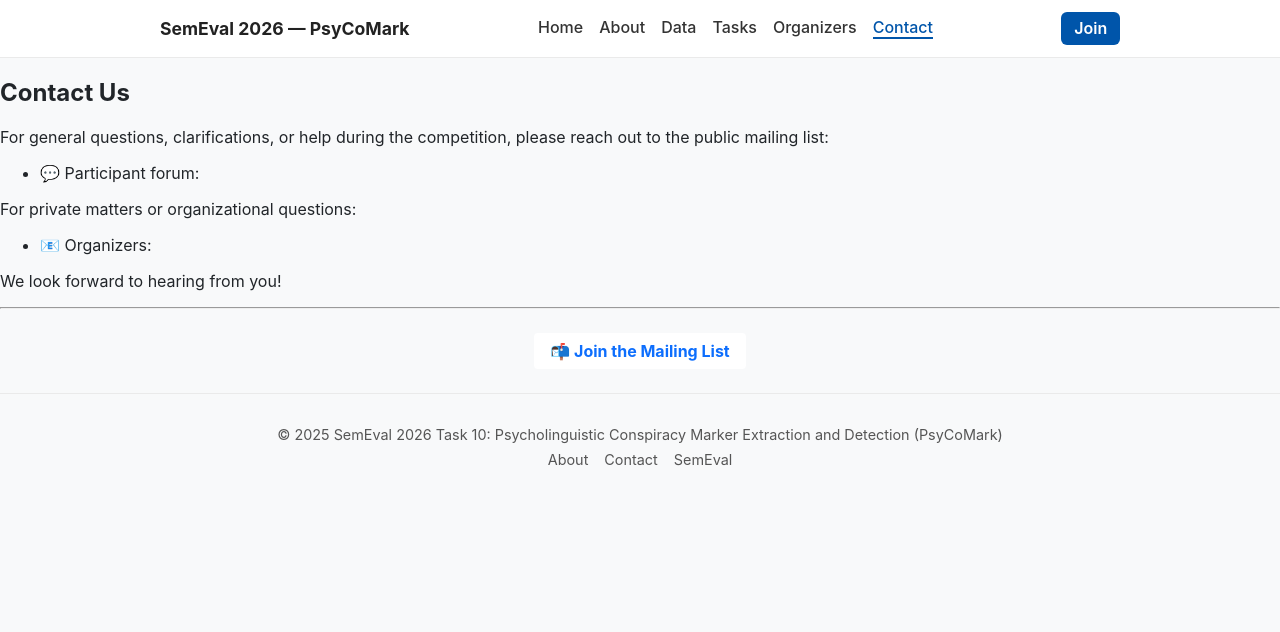
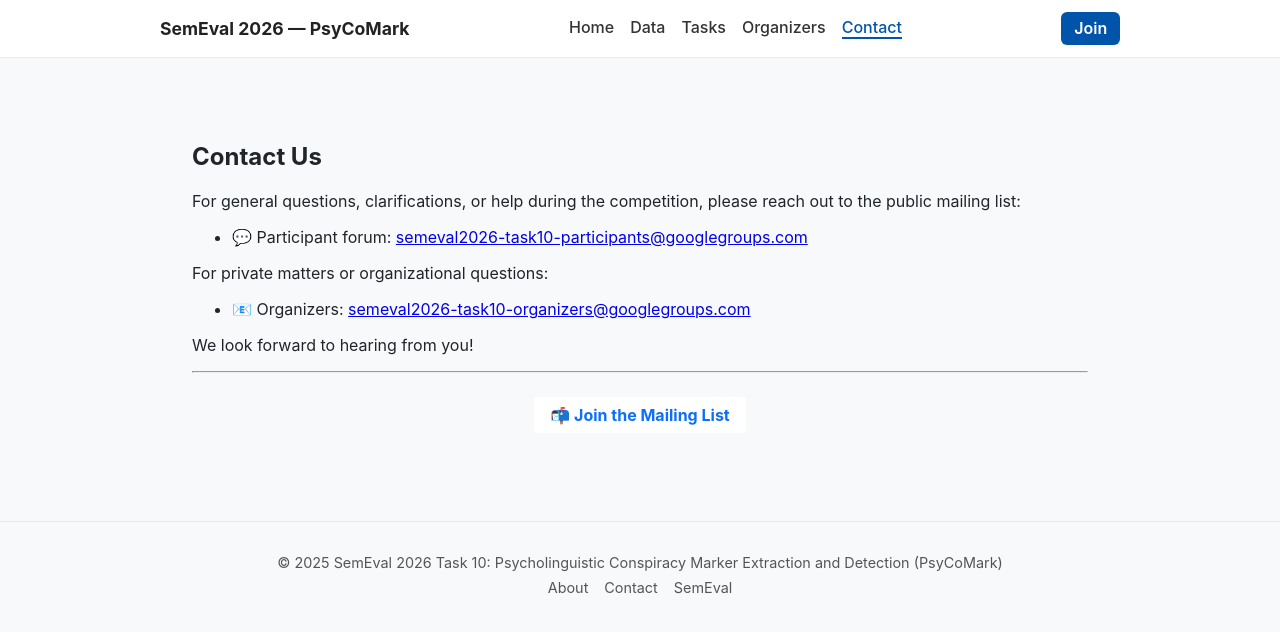
Before and after one commit to hide-ous/semeval2026-psycomark, an Angular app in the folder semeval-psycomark/: page /contact in a window 1280 px wide. Shown: the top 632 px of the page. Built offline with nearby package versions, Linux system fonts and the light colour scheme.

Commit message:
* working ng port

```diff
--- a/semeval-psycomark/src/app/features/contact/contact.html
+++ b/semeval-psycomark/src/app/features/contact/contact.html
@@ -1,11 +1,13 @@
 <main>
   <h2>Contact Us</h2>
+
   <p>
     For general questions, clarifications, or help during the competition, please reach out to the public mailing list:
   </p>
   <ul>
     <li>
-      💬 Participant forum: <span id="participant-email"></span>
+      💬 Participant forum:
+      <a [href]="'mailto:' + participantEmail">{{ participantEmail }}</a>
     </li>
   </ul>
 
@@ -14,27 +16,24 @@
   </p>
   <ul>
     <li>
-      📧 Organizers: <span id="organizer-email"></span>
+      📧 Organizers:
+      <a [href]="'mailto:' + organizerEmail">{{ organizerEmail }}</a>
     </li>
   </ul>
-
-  <script>
-    const at = "&#64;";
-    const dot = "&#46;";
-    const participant = "semeval2026-task10-participants" + at + "googlegroups" + dot + "com";
-    const organizer = "semeval2026-task10-organizers" + at + "googlegroups" + dot + "com";
-
-    document.getElementById("participant-email").innerHTML = `<a href="mailto:${participant}">${participant}</a>`;
-    document.getElementById("organizer-email").innerHTML = `<a href="mailto:${organizer}">${organizer}</a>`;
-  </script>
 
   <p>
     We look forward to hearing from you!
   </p>
-  <hr>
+  <hr />
 
   <div style="text-align: center; margin-top: 2rem;">
-    <a class="join-button prominent" href="https://groups.google.com/g/semeval2026-task10-participants" target="_blank">📬 Join the Mailing List</a>
+    <a
+      class="join-button prominent"
+      href="https://groups.google.com/g/semeval2026-task10-participants"
+      target="_blank"
+      rel="noopener"
+    >
+      📬 Join the Mailing List
+    </a>
   </div>
-
 </main>
--- a/semeval-psycomark/src/app/features/contact/contact.ts
+++ b/semeval-psycomark/src/app/features/contact/contact.ts
@@ -7,5 +7,10 @@ import { Component } from '@angular/core';
   styleUrl: './contact.css'
 })
 export class Contact {
+  private at = '@';
+  private dot = '.';
+
+  participantEmail = `semeval2026-task10-participants${this.at}googlegroups${this.dot}com`;
+  organizerEmail = `semeval2026-task10-organizers${this.at}googlegroups${this.dot}com`;
 
 }
--- a/semeval-psycomark/src/app/shared/nav/nav.html
+++ b/semeval-psycomark/src/app/shared/nav/nav.html
@@ -6,7 +6,6 @@
     <!-- Navigation links -->
     <nav class="nav-links">
       <a routerLink="/" routerLinkActive="active" [routerLinkActiveOptions]="{ exact: true }">Home</a>
-      <a routerLink="/about" routerLinkActive="active">About</a>
       <a routerLink="/data" routerLinkActive="active">Data</a>
       <a routerLink="/task" routerLinkActive="active">Tasks</a>
       <a routerLink="/organizers" routerLinkActive="active">Organizers</a>
--- a/semeval-psycomark/src/styles.css
+++ b/semeval-psycomark/src/styles.css
@@ -11,6 +11,13 @@ body {
   max-width: 960px;
   margin: 0 auto;
   padding: 1rem;
+}
+
+main {
+  max-width: 960px;   /* keeps things readable */
+  margin: 0 auto;     /* centers horizontally */
+  padding: 2rem 1rem; /* breathing space */
+  box-sizing: border-box;
 }
 
 /* Navbar */
```
